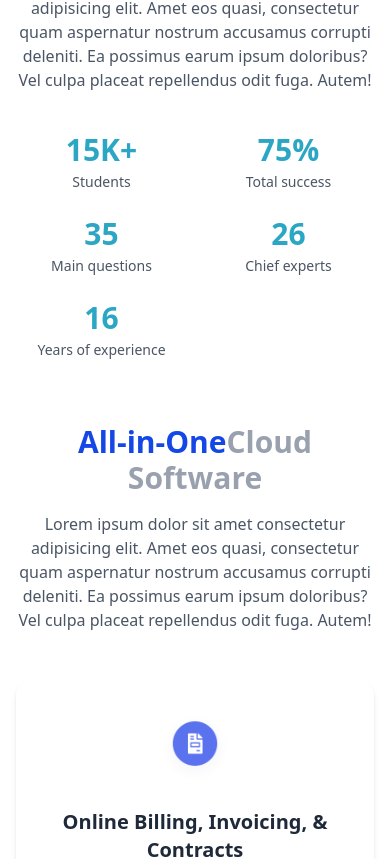
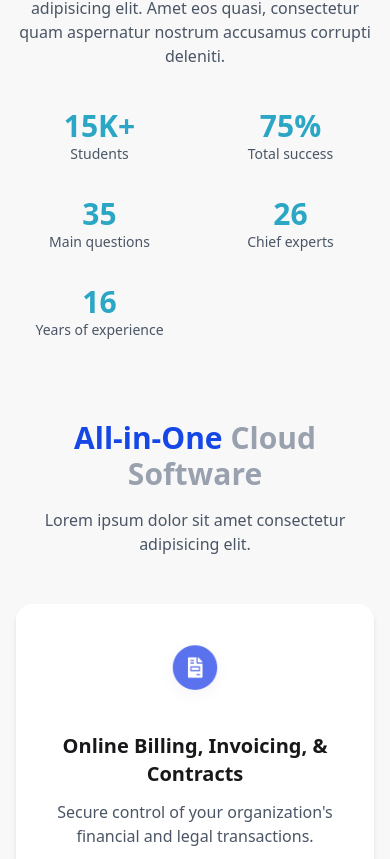
Before and after one commit to bharatroy4D/educational-plan, a React (Vite) app: page / in a window 390 px wide. Shown: the part 958-1817 px from the top of the page. Built offline with nearby package versions, Linux system fonts and the light colour scheme.

Commit message:
Success full component is responsive complite

```diff
--- a/src/pages/home/Success/Success.jsx
+++ b/src/pages/home/Success/Success.jsx
@@ -17,162 +17,151 @@ const Success = () => {
     ];
 
     return (
-        <section className="w-full py-12">
-            {/* Text Section */}
-            <div className="container flex flex-col justify-center items-center font-sans px-4 lg:px-10 mx-auto">
-                <h1 className="text-3xl font-bold text-center mb-4">Our Success</h1>
+        <section className="w-full bg-base-200 py-12">
 
-                <p className="max-w-3xl text-center  text-gray-600">
+            {/* ---------- Success Text ---------- */}
+            <div className="container mx-auto px-4 lg:px-10 text-center">
+                <h1 className="text-3xl font-bold mb-4">Our Success</h1>
+                <p className="max-w-3xl mx-auto text-gray-600">
                     Lorem ipsum dolor sit amet consectetur adipisicing elit. Amet eos quasi,
-                    consectetur quam aspernatur nostrum accusamus corrupti deleniti. Ea possimus
-                    earum ipsum doloribus? Vel culpa placeat repellendus odit fuga. Autem!
+                    consectetur quam aspernatur nostrum accusamus corrupti deleniti.
                 </p>
             </div>
 
-            {/* Stats Section */}
-            <div className="container mx-auto px-5 mt-10 grid grid-cols-2 sm:grid-cols-3 md:grid-cols-5 gap-6 text-center">
+            {/* ---------- Stats Box ---------- */}
+            <div className="container mx-auto px-5 mt-10 grid grid-cols-2 sm:grid-cols-3 md:grid-cols-5 gap-8 text-center">
                 {stats.map((item, index) => (
                     <div key={index}>
-                        <h2 className="text-3xl md:text-4xl font-semibold text-[#2BA6C4]">
-                            {item.value}
-                        </h2>
-                        <p className="text-gray-600 text-sm md:text-base mt-1">
-                            {item.label}
-                        </p>
+                        <h2 className="text-3xl md:text-4xl font-bold text-[#2BA6C4]">{item.value}</h2>
+                        <p className="text-gray-600 text-sm md:text-base">{item.label}</p>
                     </div>
                 ))}
             </div>
-            {/* Text Section */}
-            <div className="container flex flex-col justify-center items-center font-sans px-4 lg:px-10 mx-auto">
-                <h1 className="text-3xl font-bold text-center mt-16 mb-4"><span className='text-blue-700'>All-in-One</span><span className='text-gray-400'>Cloud Software</span></h1>
 
-                <p className="max-w-3xl text-center  text-gray-600">
-                    Lorem ipsum dolor sit amet consectetur adipisicing elit. Amet eos quasi,
-                    consectetur quam aspernatur nostrum accusamus corrupti deleniti. Ea possimus
-                    earum ipsum doloribus? Vel culpa placeat repellendus odit fuga. Autem!
+
+            {/* ---------- All-in-one Text ---------- */}
+            <div className="container mx-auto px-4 lg:px-10 text-center mt-20">
+                <h1 className="text-3xl font-bold mb-4">
+                    <span className="text-blue-700">All-in-One </span>
+                    <span className="text-gray-400">Cloud Software</span>
+                </h1>
+                <p className="max-w-3xl mx-auto text-gray-600">
+                    Lorem ipsum dolor sit amet consectetur adipisicing elit.
                 </p>
             </div>
-            {/* Card Feature Section */}
-            <div className="max-w-5xl mx-auto px-4 lg:px-10 py-12 grid grid-cols-1 md:grid-cols-3 gap-8">
+
+
+            {/* ---------- Card Features ---------- */}
+            <div className="max-w-6xl mx-auto px-4 lg:px-10 py-12 grid grid-cols-1 md:grid-cols-3 gap-8">
 
                 {/* Card 1 */}
-                <div className="bg-white shadow-md rounded-2xl p-7 text-center hover:shadow-xl transition-all duration-300">
-                    <img src={card1} alt="Billing Icon" className="mx-auto mb-5 w-20 h-20" />
-                    <h1 className="text-xl font-semibold mb-3 text-gray-800">
-                        Online Billing, Invoicing, & Contracts
-                    </h1>
+                <div className="bg-white shadow-md rounded-2xl p-7 text-center hover:shadow-xl transition duration-300">
+                    <img src={card1} className="mx-auto mb-5 w-20 h-20" alt="" />
+                    <h1 className="text-xl font-semibold mb-3">Online Billing, Invoicing, & Contracts</h1>
                     <p className="text-gray-600">
-                        Simple and secure control of your organization’s financial and legal
-                        transactions. Send customized invoices and contracts.
+                        Secure control of your organization's financial and legal transactions.
                     </p>
                 </div>
 
                 {/* Card 2 */}
-                <div className="bg-white shadow-md rounded-2xl p-7 text-center hover:shadow-xl transition-all duration-300">
-                    <img src={card2} alt="Scheduling Icon" className="mx-auto mb-5 w-20 h-20" />
-                    <h1 className="text-xl font-semibold mb-3 text-gray-800">
-                        Easy Scheduling & Attendance Tracking
-                    </h1>
+                <div className="bg-white shadow-md rounded-2xl p-7 text-center hover:shadow-xl transition duration-300">
+                    <img src={card2} className="mx-auto mb-5 w-20 h-20" alt="" />
+                    <h1 className="text-xl font-semibold mb-3">Easy Scheduling & Attendance Tracking</h1>
                     <p className="text-gray-600">
-                        Schedule and reserve classrooms at one campus or multiple campuses.
-                        Keep detailed records of student attendance.
+                        Manage campus reservations & keep attendance records easily.
                     </p>
                 </div>
 
                 {/* Card 3 */}
-                <div className="bg-white shadow-md rounded-2xl p-7 text-center hover:shadow-xl transition-all duration-300">
-                    <img src={card3} alt="Customer Tracking Icon" className="mx-auto mb-5 w-20 h-20" />
-                    <h1 className="text-xl font-semibold mb-3 text-gray-800">
-                        Customer Tracking
-                    </h1>
+                <div className="bg-white shadow-md rounded-2xl p-7 text-center hover:shadow-xl transition duration-300">
+                    <img src={card3} className="mx-auto mb-5 w-20 h-20" alt="" />
+                    <h1 className="text-xl font-semibold mb-3">Customer Tracking</h1>
                     <p className="text-gray-600">
-                        Automate and track emails to individuals or groups. Skilline’s built-in
-                        system helps organize your organization.
+                        Automate and track communication across your organization.
                     </p>
                 </div>
 
             </div>
-            {/* What is TOTOC */}
 
-            {/* Text Section */}
-            <div className="container flex flex-col justify-center items-center font-sans px-4 lg:px-10 mx-auto">
-                <h1 className="text-3xl font-bold text-center mt-16 mb-4"><span className='text-blue-700'>What is</span> <span className='text-gray-400'>TOTC</span></h1>
 
-                <p className="max-w-3xl text-center  text-gray-600">
-                    Lorem ipsum dolor sit amet consectetur adipisicing elit. Amet eos quasi,
-                    consectetur quam aspernatur nostrum accusamus corrupti deleniti. Ea possimus
-                    earum ipsum doloribus? Vel culpa placeat repellendus odit fuga. Autem!
+            {/* ---------- What is TOTC Text ---------- */}
+            <div className="container mx-auto px-4 lg:px-10 text-center mt-16">
+                <h1 className="text-3xl font-bold mb-4">
+                    <span className="text-blue-700">What is </span>
+                    <span className="text-gray-400">TOTC</span>
+                </h1>
+                <p className="max-w-3xl mx-auto text-gray-600">
+                    TOTC helps online and physical schools manage scheduling, payments and attendance.
                 </p>
             </div>
-            {/* WHAT IS TOTC SECTION */}
-            <div className="max-w-5xl mx-auto px-4 lg:px-10 py-10
-                grid grid-cols-1 md:grid-cols-2 gap-10">
-                {/* Card 1 */}
-                <div className="relative w-full rounded-lg overflow-hidden shadow-lg">
-                    <img
-                        className="w-full h-64 object-cover"
-                        src={instractor}
-                        alt="Instructor"
-                    />
 
-                    <div
-                        className="absolute top-1/2 left-1/2
-            -translate-x-1/2 -translate-y-1/2
-            flex flex-col items-center text-white gap-3">
 
-                        <h1 className="text-2xl md:text-3xl font-bold drop-shadow-lg">
-                            FOR INSTRUCTOR
-                        </h1>
+            {/* ---------- Two Big Cards (Instructor/Students) ---------- */}
+            <div className="max-w-6xl mx-auto px-4 lg:px-10 py-10 grid grid-cols-1 md:grid-cols-2 gap-10">
 
-                        <button className="border border-white rounded-full px-8 py-2
-                               text-white font-semibold hover:bg-white
-                               hover:text-black transition">
+                {/* Instructor Card */}
+                <div className="relative rounded-xl overflow-hidden shadow-lg">
+                    <img src={instractor} className="w-full h-72 object-cover" alt="" />
+
+                    <div className="absolute inset-0 bg-black/40"></div>
+
+                    <div className="absolute inset-0 flex flex-col items-center justify-center text-white">
+                        <h1 className="text-2xl md:text-3xl font-bold">FOR INSTRUCTOR</h1>
+                        <button className="mt-3 border border-white rounded-full px-8 py-2 hover:bg-white hover:text-black transition">
                             Start a class today
                         </button>
                     </div>
                 </div>
-                {/* Card 2 */}
-                <div className="relative w-full rounded-lg overflow-hidden shadow-lg">
-                    <img
-                        className="w-full h-64 object-cover"
-                        src={students}
-                        alt="Instructor"
-                    />
 
-                    <div
-                        className="absolute top-1/2 left-1/2
-            -translate-x-1/2 -translate-y-1/2
-            flex flex-col items-center text-white gap-3">
+                {/* Students Card */}
+                <div className="relative rounded-xl overflow-hidden shadow-lg">
+                    <img src={students} className="w-full h-72 object-cover" alt="" />
 
-                        <h1 className="text-2xl md:text-3xl font-bold drop-shadow-lg">
-                            FOR STUDENTS
-                        </h1>
+                    <div className="absolute inset-0 bg-black/30"></div>
 
-                        <button className="border border-white rounded-full px-8 py-2
-                               text-white font-semibold bg-gray-400
-                               hover:text-black transition">
+                    <div className="absolute inset-0 flex flex-col items-center justify-center text-white">
+                        <h1 className="text-2xl md:text-3xl font-bold">FOR STUDENTS</h1>
+                        <button className="mt-3 bg-gray-300 text-black rounded-full px-8 py-2 hover:bg-white transition">
                             Browse courses
                         </button>
                     </div>
                 </div>
             </div>
-            {/* text context */}
-            <div className='flex flex-col lg:flex-row gap-15 max-w-6xl px-4 py-5 lg:py-15 lg:px-10 mx-auto'>
-                <div className='relative w-[50%] font-sans'>
-                    <h1 className='text-2xl font-semibold '>Everything you can do in a physical classroom, <span className='text-gray-400'>you can do with TOTC</span></h1>
 
-                    <p className='py-4 '>TOTC’s school management software helps traditional and online schools manage scheduling, attendance, payments and virtual classrooms all in one secure cloud-based system. payments and virtual classrooms all in one secure cloud-based system.</p>
 
-                    <button className='py-4 underline'>Learn more</button>
+            {/* ---------- Final Text/Image Section ---------- */}
+            <div className="max-w-6xl mx-auto px-4 lg:px-10 py-12 grid grid-cols-1 lg:grid-cols-2 gap-10">
 
-                    <div className='absolute top-1 -left-3 -z-10 bg-green-400 w-7 h-7 rounded-full'></div>
+                {/* Text */}
+                <div className="font-sans relative">
+                    <h1 className="text-2xl font-semibold leading-snug">
+                        Everything you can do in a physical classroom,
+                        <span className="text-gray-400"> you can do with TOTC</span>
+                    </h1>
+
+                    <p className="py-4 text-gray-600">
+                        TOTC helps both traditional and online schools manage scheduling,
+                        attendance, payments, and virtual classrooms all in one secure
+                        system.
+                        TOTC helps both traditional and online schools manage scheduling,
+                        attendance, payments, and virtual classrooms all in one secure
+                        system.
+                    </p>
+
+                    <button className="underline text-blue-600">Learn more</button>
+
+                    <div className="absolute top-1 -left-3 -z-10 bg-green-400 w-7 h-7 rounded-full"></div>
                 </div>
-                <div className='relative w-[50%]  '>
-                    <img className='absolute w-full rounded-lg h-60 object-cover z-20' src={teaching} alt="" />
-                    <div className='absolute -top-2 -left-2 z-10 bg-blue-400 w-14 h-14 rounded-lg'></div>
-                    <div className='absolute bottom-0 -right-2 z-10 bg-green-400 w-20 h-20 rounded-lg'></div>
+
+                {/* Image with shapes */}
+                <div className="relative">
+                    <img src={teaching} className="w-full h-64 object-cover rounded-lg z-20 relative" alt="" />
+
+                    <div className="absolute -top-2 -left-2 w-12 h-12 bg-blue-400 rounded-lg"></div>
+                    <div className="absolute bottom-0 -right-2 w-16 h-16 bg-green-400 rounded-lg"></div>
                 </div>
             </div>
+
         </section>
     );
 };
```
